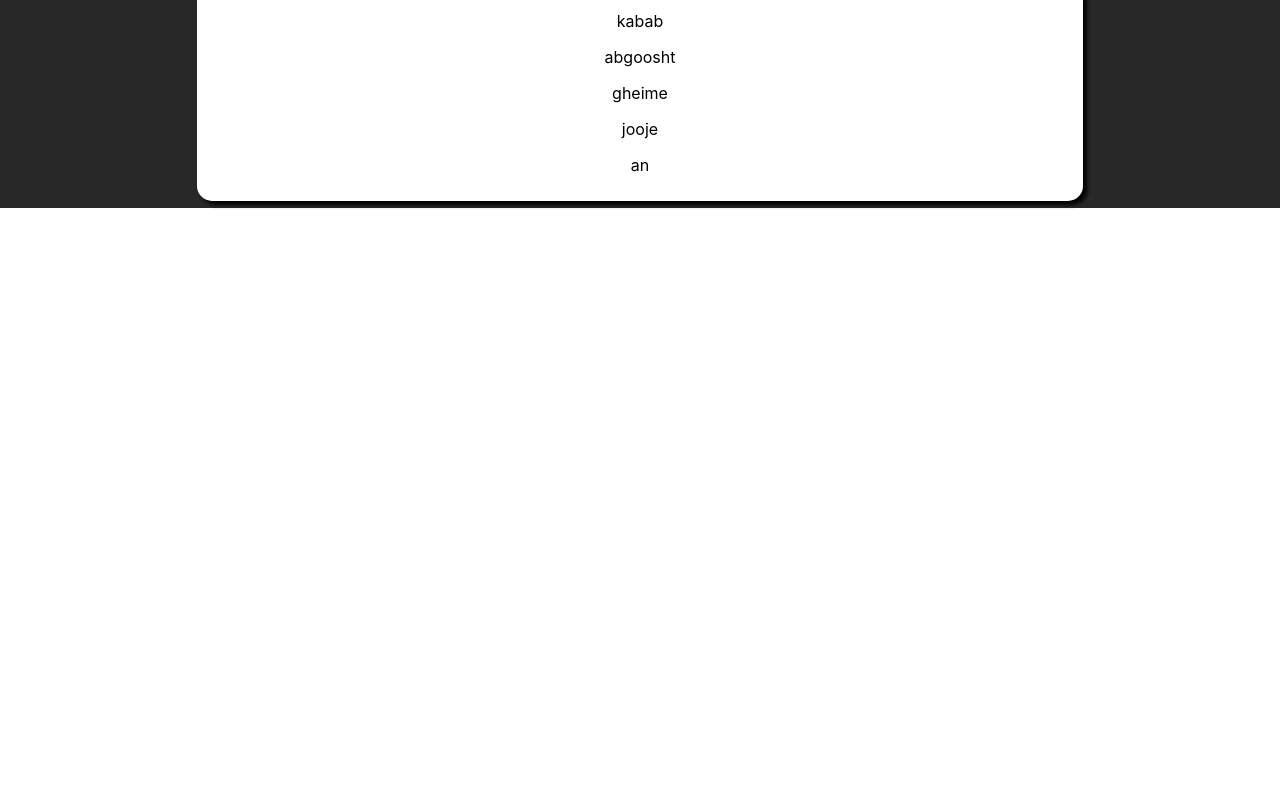
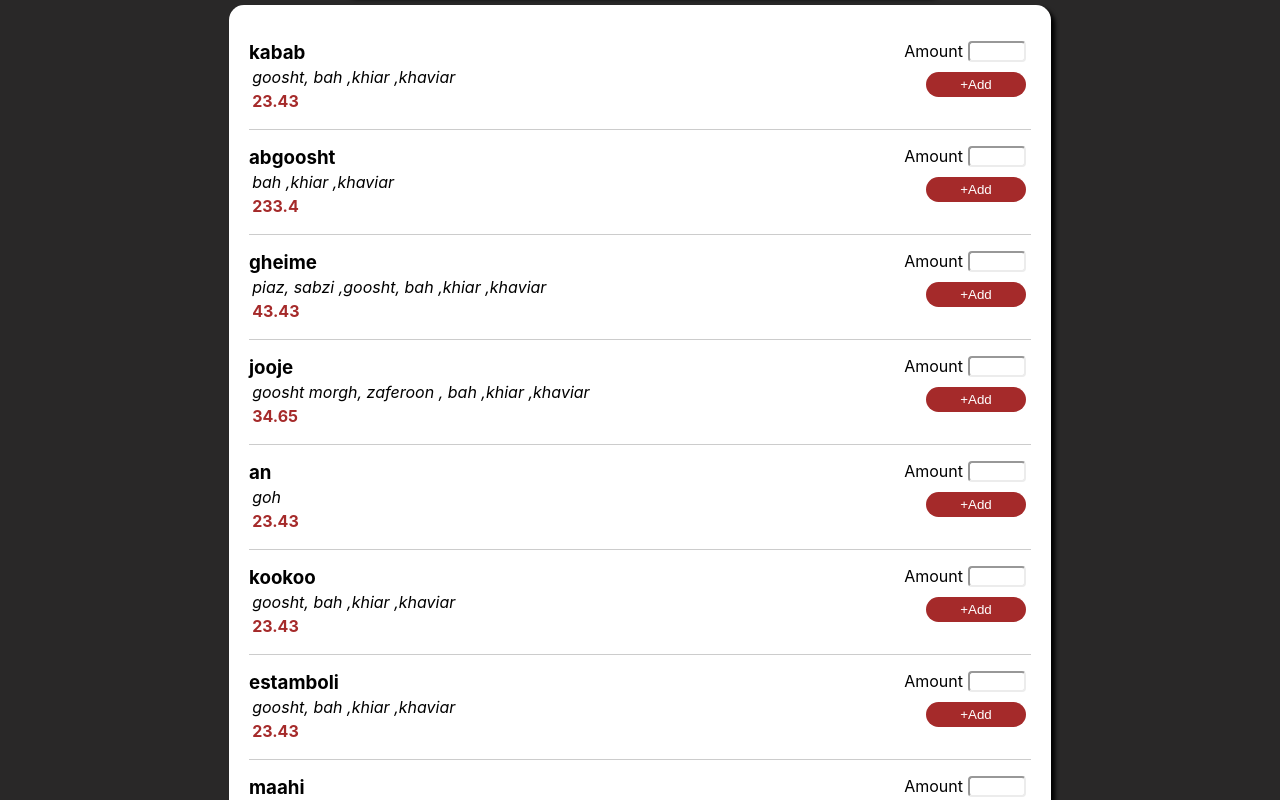
Before and after one commit to sobial/food-order, a React (Create React App) app: page / in a window 1280 px wide. Shown: the part 440-1240 px from the top of the page. Before the commit the page ends 800 px from the top, so only its background shows below. Built offline with nearby package versions, Linux system fonts and the light colour scheme.

Commit message:
meals styles

```diff
--- a/src/App.module.css
+++ b/src/App.module.css
@@ -7,7 +7,7 @@
 }
 
 .main {
-  width: 70%;
+  width: 65%;
   margin-top: -7%;
   z-index: 1000;
   padding: 2px;
--- a/src/components/FoodList.js
+++ b/src/components/FoodList.js
@@ -4,11 +4,67 @@ import React from "react";
 import Meal from "./Meal";
 
 const flist = [
-  { name: "kabab", id: "f1" },
-  { name: "abgoosht", id: "f2" },
-  { name: "gheime", id: "f3" },
-  { name: "jooje", id: "f4" },
-  { name: "an", id: "f5" },
+  {
+    name: "kabab",
+    id: "f1",
+    price: "23.43",
+    ingredients: "goosht, bah ,khiar ,khaviar",
+  },
+  {
+    name: "abgoosht",
+    id: "f2",
+    price: "233.4",
+    ingredients: " bah ,khiar ,khaviar",
+  },
+  {
+    name: "gheime",
+    id: "f3",
+    price: "43.43",
+    ingredients: "piaz, sabzi ,goosht, bah ,khiar ,khaviar",
+  },
+  {
+    name: "jooje",
+    id: "f4",
+    price: "34.65",
+    ingredients: "goosht morgh, zaferoon , bah ,khiar ,khaviar",
+  },
+  { name: "an", id: "f5", price: "23.43", ingredients: "goh" },
+  {
+    name: "kookoo",
+    id: "f6",
+    price: "23.43",
+    ingredients: "goosht, bah ,khiar ,khaviar",
+  },
+  {
+    name: "estamboli",
+    id: "f7",
+    price: "23.43",
+    ingredients: "goosht, bah ,khiar ,khaviar",
+  },
+  {
+    name: "maahi",
+    id: "f8",
+    price: "23.43",
+    ingredients: "goosht, bah ,khiar ,khaviar",
+  },
+  {
+    name: "shirin polo",
+    id: "f9",
+    price: "23.43",
+    ingredients: "goosht, bah ,khiar ,khaviar",
+  },
+  {
+    name: "aash",
+    id: "f10",
+    price: "23.43",
+    ingredients: "goosht, bah ,khiar ,khaviar",
+  },
+  {
+    name: "soup",
+    id: "f11",
+    price: "23.43",
+    ingredients: "goosht, bah ,khiar ,khaviar",
+  },
 ];
 
 const FoodList = (props) => {
@@ -26,15 +82,16 @@ const FoodList = (props) => {
       </Card>
 
       <Card className={styles.list_card}>
-        <list>
+        <li>
           {flist.map((meal) => {
             return (
               <ul key={meal.id} className={styles.list_item}>
                 <Meal meal={meal} />
+                <hr />
               </ul>
             );
           })}
-        </list>
+        </li>
       </Card>
     </React.Fragment>
   );
--- a/src/components/FoodList.module.css
+++ b/src/components/FoodList.module.css
@@ -8,7 +8,16 @@
 .list_card {
   width: -webkit-fill-available;
   background-color: white;
+  padding: 20px;
 }
 .list_item {
   padding: 0;
 }
+li {
+  list-style-type: none;
+}
+hr {
+  height: 1px;
+  background-color: #ccc;
+  border: none;
+}
--- a/src/components/Meal.js
+++ b/src/components/Meal.js
@@ -1,9 +1,24 @@
 import React from "react";
+
+import styles from "./Meal.module.css";
 
 const Meal = (props) => {
   return (
     <React.Fragment>
-      <div>{props.meal.name}</div>
+      <form>
+        <div className={styles.detail_container}>
+          <h3>{props.meal.name}</h3>
+          <p className={styles.ingredients}>{props.meal.ingredients}</p>
+          <p className={styles.price}>{props.meal.price}</p>
+        </div>
+        <div className={styles.submit_container}>
+          <div className={styles.amount_container}>
+            <label>Amount</label>
+            <input type="number" step="1" min="1" />
+          </div>
+          <button type="submit">+Add</button>
+        </div>
+      </form>
     </React.Fragment>
   );
 };
--- /dev/null
+++ b/src/components/Meal.module.css
@@ -0,0 +1,46 @@
+form {
+  display: flex;
+  flex-direction: row;
+  justify-content: space-between;
+  min-height: 5rem;
+}
+.detail_container {
+  text-align: left;
+}
+.submit_container button {
+  background-color: brown;
+  border-radius: 15px;
+  border-color: transparent;
+  min-width: 100px;
+  max-width: 150px;
+  margin: 5px;
+  color: white;
+  padding: 3px;
+}
+.submit_container input {
+  max-width: 50px;
+  margin: 0px 5px 5px 5px;
+  border-radius: 4px;
+  border-color: rgb(236, 236, 236);
+}
+.submit_container {
+  display: flex;
+  flex-direction: column;
+  align-items: flex-end;
+}
+.ingredients {
+  margin: 0.2rem;
+  font-style: italic;
+}
+.detail_container h3 {
+  margin: 0%;
+}
+.price {
+  margin: 0.2rem;
+  color: brown;
+  font-weight: 700;
+}
+.amount_container {
+  display: flex;
+  justify-content: flex-start;
+}
```
